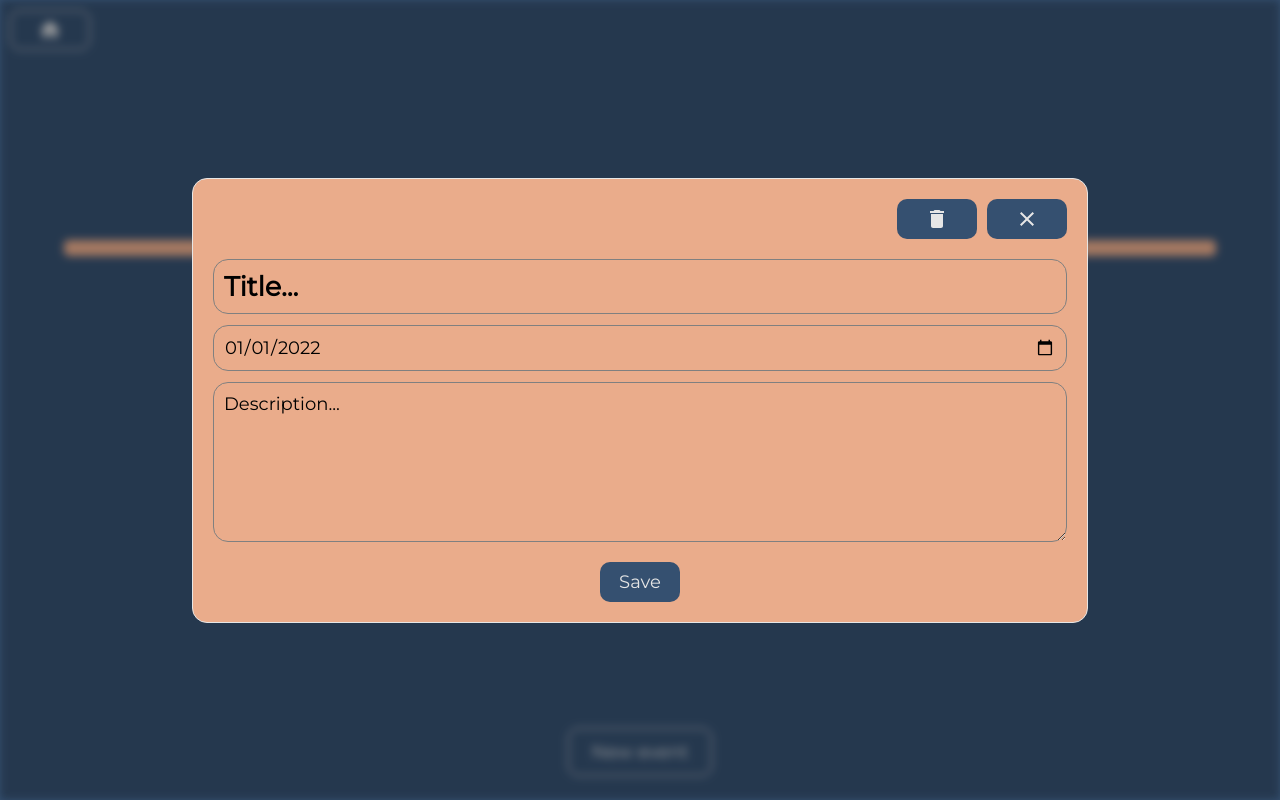
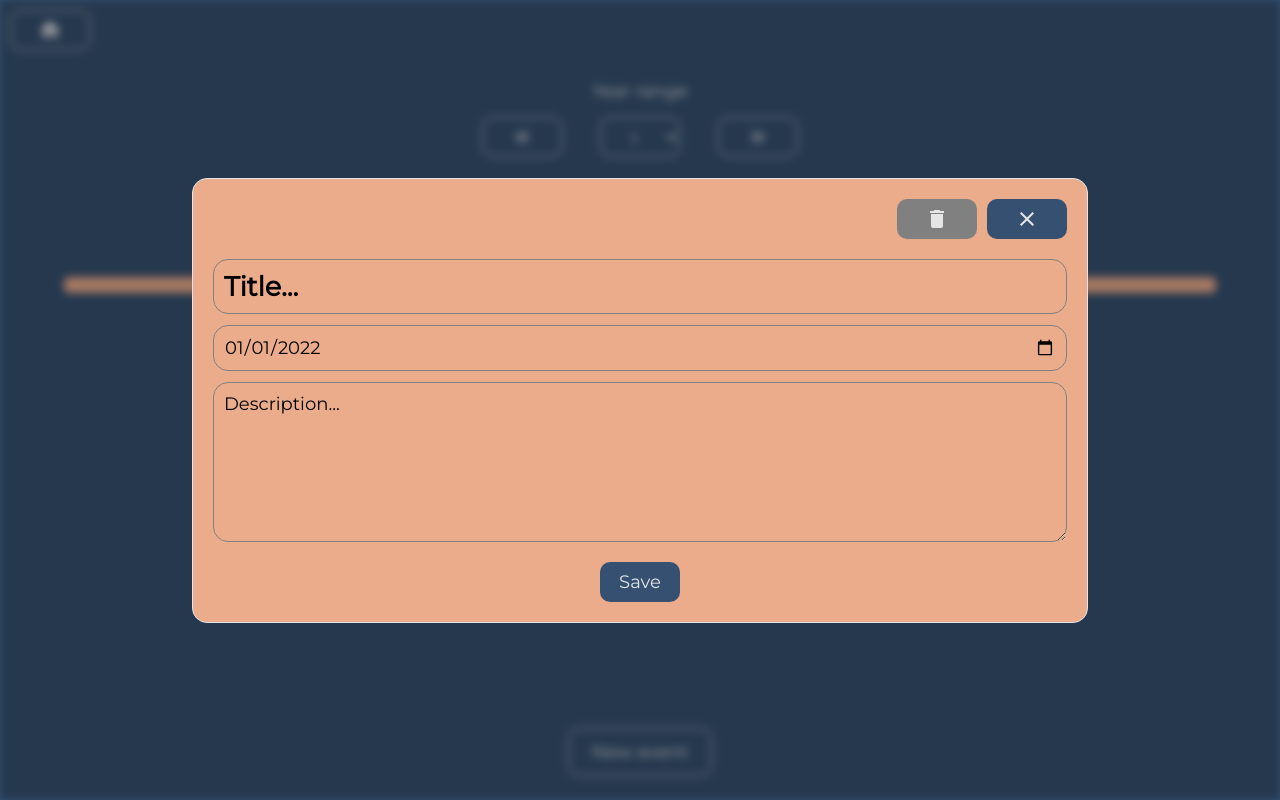
Before and after one commit to juliancavallo/timeline-ui, a React (Create React App) app: page /timelines in a window 1280 px wide. Both pictures are taken after a click on the button "New event". Built offline with nearby package versions, Linux system fonts and the light colour scheme; no server answers.

Commit message:
Delete event

```diff
--- a/src/components/Home/Home.jsx
+++ b/src/components/Home/Home.jsx
@@ -24,7 +24,7 @@ const Home = () => {
                         {timelines.map(x => (
                             <Link to={`/timelines/${x.id}`} className='timeline-thumbnail' key={x.id}>{x.title}</Link>
                         )).concat(
-                            <Link key='addTimelineBtn' className='button-thumbnail'>
+                            <Link to={`/timelines`} key='addTimelineBtn' className='button-thumbnail'>
                                 New timeline
                             </Link>
                         )}
--- a/src/components/Timeline/Timeline.jsx
+++ b/src/components/Timeline/Timeline.jsx
@@ -1,14 +1,15 @@
 import React, { useEffect, useState } from 'react'
-import { getEvents } from '../../functions/apiFunctions';
-import { useParams } from "react-router";
+import { getEvents, getTimeline, updateTimeline, createTimeline } from '../../functions/apiFunctions';
 import {useWindowWidth} from '../../functions/customHooks'
 import './timeline.css'
 import Toast from '../Toast/Toast';
+import {useParams} from 'react-router'
 import { Link } from 'react-router-dom';
-import {Home, KeyboardDoubleArrowLeft, KeyboardDoubleArrowRight} from '@mui/icons-material';
+import {Home, KeyboardDoubleArrowLeft, KeyboardDoubleArrowRight, Save} from '@mui/icons-material';
 
 const Timeline = () => {
-    let { id } = useParams();
+    const [timeline, setTimeline] = useState({});
+    let {id} = useParams();
     const [events, setEvents] = useState(null);
     const [range, setRange] = useState(1);
     const [offset, setOffset] = useState(0);
@@ -24,12 +25,22 @@ const Timeline = () => {
             }
 
             getEventsAsync();
-            console.log('useEffect');
+            console.log('useEffect - updateData');
             loadData();
 
             setUpdateData(false);
         }
     }, [updateData])
+
+    useEffect(() => {
+        async function getTimelineAsync(){
+            await getTimeline(setTimeline, id);
+        }
+
+        getTimelineAsync();
+
+        console.log('useEffect - getTimeline');
+    }, []);
 
     const handleEventClick = (item) => {
         setselectedItem(item);
@@ -84,10 +95,7 @@ const Timeline = () => {
     return (
         <>
         <Link to={'/'} className='redirect-button'><Home></Home></Link>
-        {
-            <div className="timeline">
-                {(events != null && events.length > 0) ? (
-                    <>
+        <p className='timeline-title'>{timeline.title}</p>
         <section className="buttons-container">
             <button id="btnBack" className="time-btn" onClick={() => setOffset(Math.max(offset - 1, 0))}><KeyboardDoubleArrowLeft/></button>
             <div className="select-container">
@@ -105,6 +113,10 @@ const Timeline = () => {
             </div>
             <button id="btnForward" className="time-btn" onClick={() => setOffset(offset + 1)}><KeyboardDoubleArrowRight/></button>
         </section>
+        {
+            <div className="timeline">
+                {(events != null && events.length > 0) ? (
+                    <>
                         <section className='events-container'>
                                 {loadData()}
                         </section>
--- a/src/components/Timeline/timeline.css
+++ b/src/components/Timeline/timeline.css
@@ -4,7 +4,7 @@
 
     height: 1rem;
     width: 90vw;
-    margin: 30vh auto auto auto;
+    margin: 120px auto auto auto;
 
     background-color: var(--primary);
 
@@ -14,10 +14,12 @@
 
 .buttons-container{
     display: flex;
-    justify-content: space-between;
+    justify-content: center;
     align-items: flex-end;
-    position: absolute;
-    top: 5vh;
+    gap: 30px;
+    flex-direction: row;
+    flex-wrap: nowrap;
+    margin-top: 10vh;
 }
 
 .events-container{
@@ -28,7 +30,6 @@
 }
 
 .select-container{
-    margin: 0px 3rem 0px 3rem;
     display: flex;
     flex-direction: column;
     align-items: center;
@@ -118,3 +119,12 @@
     width: 9rem;
     height: 3rem;
 }
+
+.timeline-title{
+    color: var(--white);
+    font-size: 1.5rem;
+
+    width: auto;
+
+    text-align: center;
+}
--- a/src/components/Toast/Toast.jsx
+++ b/src/components/Toast/Toast.jsx
@@ -1,15 +1,18 @@
 import React, { useState } from 'react'
 import './toast.css'
 import {Close, Delete} from '@mui/icons-material';
-import { createEvent, updateEvent } from '../../functions/apiFunctions';
+import { createEvent, updateEvent, deleteEvent } from '../../functions/apiFunctions';
 
 const Toast = ({info, handleClosed}) => {
     const [title, setTitle] = useState(info.title ?? 'Title...');
     const [summary, setSummary] = useState(info.summary ?? 'Description...');
     const [date, setDate] = useState(info.date != null ? info.date.split('T')[0] : '2022-01-01');
 
-    const handleDeleted = () => {
-        alert(info.id);
+    const handleDeleted = async () => {
+        if(info.id)
+            await deleteEvent(info.id);
+
+        handleClosed();
     }
 
     const handleSaved = async () => {
@@ -32,7 +35,7 @@ const Toast = ({info, handleClosed}) => {
         <div className='toast-wrapper'>
             <div className='toast'>
                 <div className='toast-header'>
-                    <button className='toast-button' onClick={() => handleDeleted()}><Delete/></button>
+                    <button className='toast-button' onClick={() => handleDeleted()} disabled={info.id == null}><Delete/></button>
                     <button className='toast-button' onClick={handleClosed}><Close/></button>
                 </div>
 
--- a/src/components/Toast/toast.css
+++ b/src/components/Toast/toast.css
@@ -89,3 +89,12 @@ input:focus-visible, textarea:focus-visible{
     justify-content: flex-end;
     margin-bottom: 20px;
 }
+
+button:disabled{
+    background-color: grey;
+}
+
+button:disabled:hover{
+    cursor: default;
+    background-color: grey;
+}
--- a/src/functions/apiFunctions.js
+++ b/src/functions/apiFunctions.js
@@ -4,6 +4,24 @@ const getAllTimelines = async (state) => {
     console.log('getAllTimelines');
     const response = await axios.get(`${process.env.REACT_APP_API_URL}/timelines`);
     state(response.data);
+}
+
+const getTimeline = async (state, idTimeline) => {
+    console.log('getTimeline');
+    const response = await axios.get(`${process.env.REACT_APP_API_URL}/timelines`);
+    state(response.data.filter(x => x.id == idTimeline)[0]);
+}
+
+const updateTimeline = async (info, id) => {
+    console.log('updateTimeline');
+    const response = await axios.put(`${process.env.REACT_APP_API_URL}/timelines/${id}`, info);
+    console.log(response);
+}
+
+const createTimeline = async (info) => {
+    console.log('createTimeline');
+    const response = await axios.post(`${process.env.REACT_APP_API_URL}/timelines`, info);
+    console.log(response);
 }
 
 const getEvents = async (state, idTimeline) => {
@@ -25,9 +43,19 @@ const updateEvent = async (info, id) => {
     console.log(response);
 }
 
+const deleteEvent = async (id) => {
+    console.log('deleteEvent');
+    const response = await axios.delete(`${process.env.REACT_APP_API_URL}/events/${id}`);
+    console.log(response);
+}
+
 export {
     getAllTimelines,
+    getTimeline,
+    updateTimeline,
+    createTimeline,
     getEvents,
     createEvent,
-    updateEvent
+    updateEvent,
+    deleteEvent
 }
```
Lines whose indentation alone changed are shown as unchanged.
